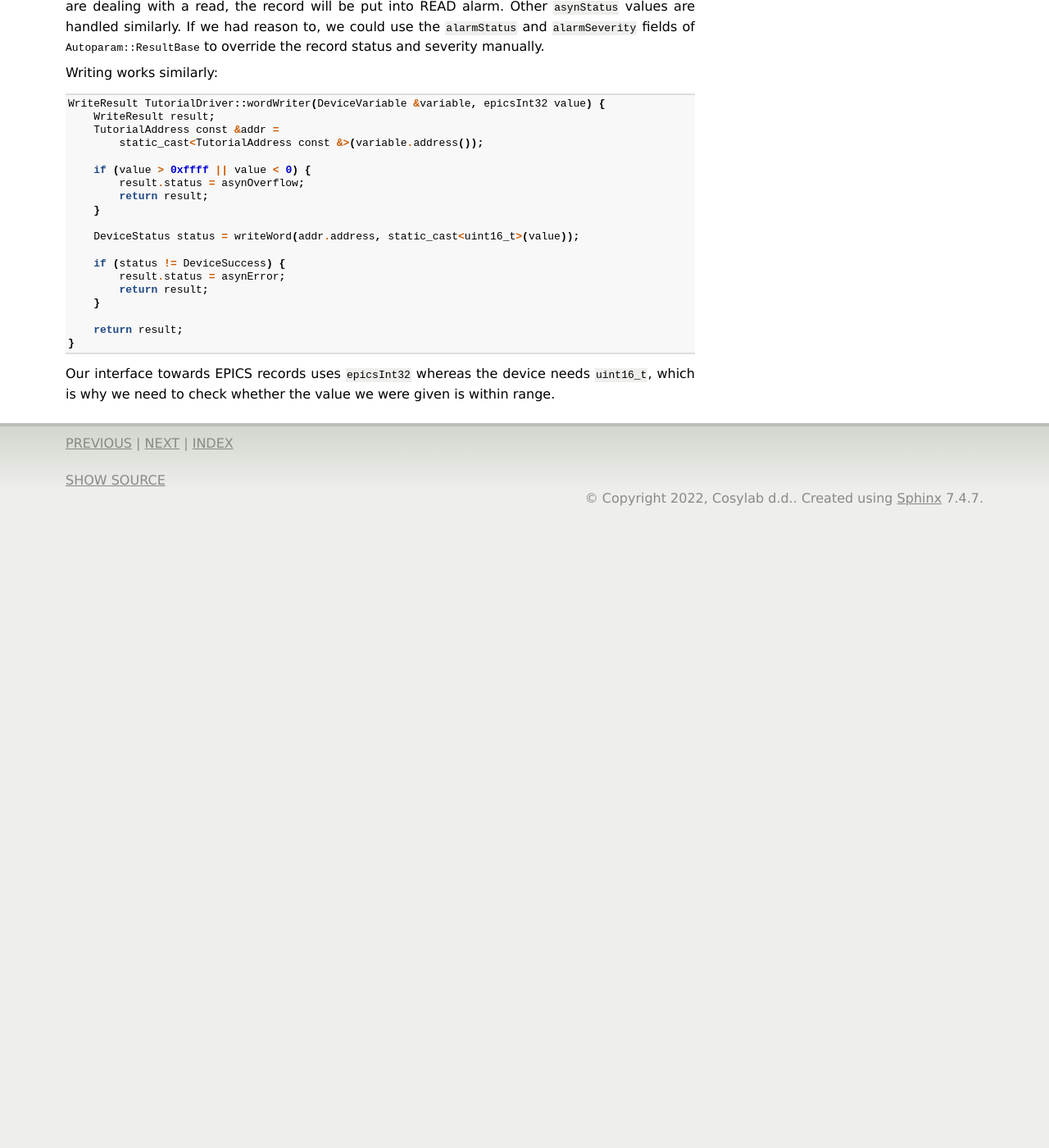
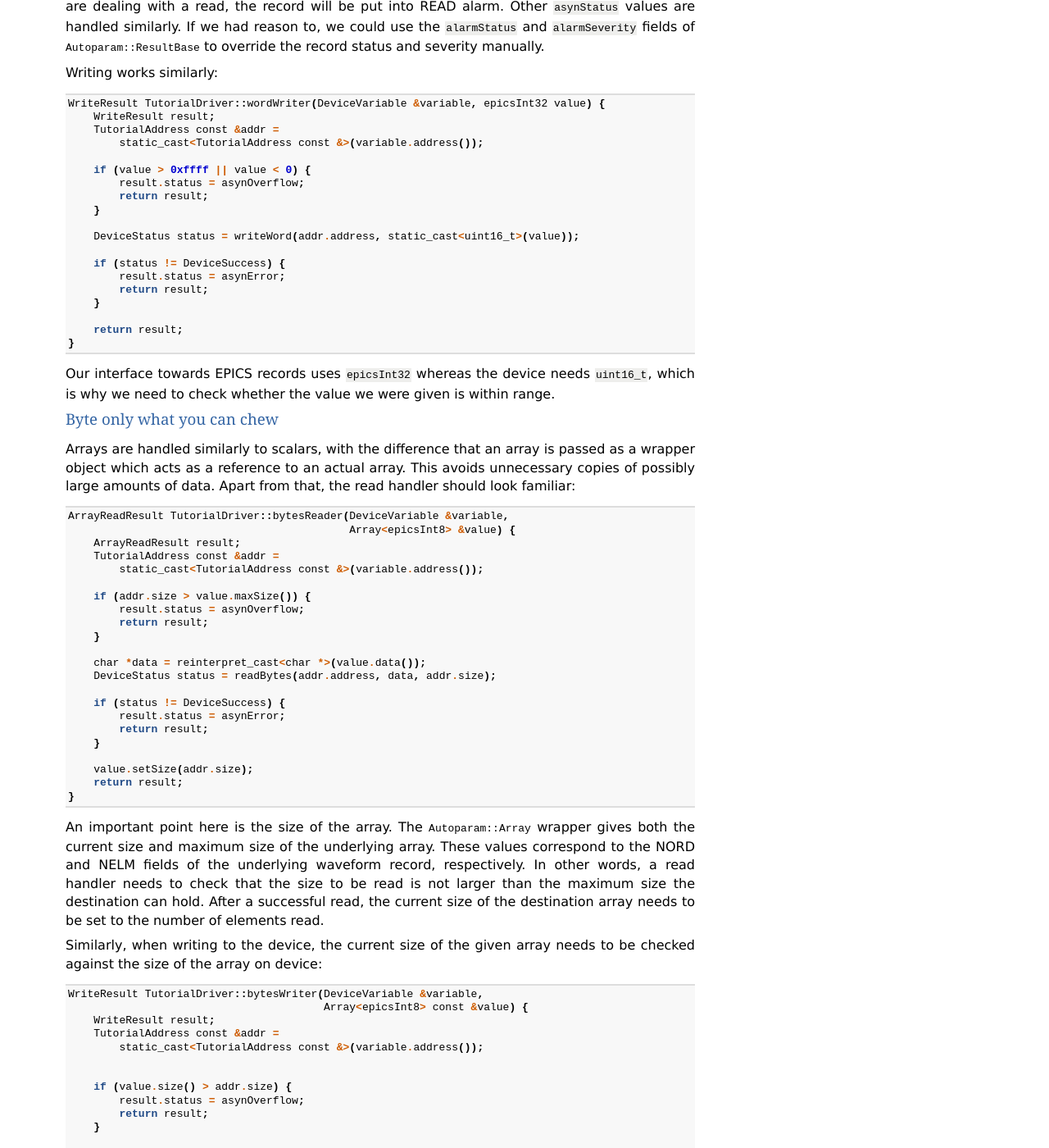
Before and after one commit to Cosylab/autoparamDriver, a Sphinx documentation site: the page built from docs/source/tutorial.rst, in a window 1280 px wide and 1400 px high, scrolled down 7131 px. Shown: the whole window at 82% size. Built offline with Sphinx 7.4.7, drawn with Linux system fonts in a browser that asks for light colours; the version number could not be read and is left out; before the commit the page ends 7761 px from its top, so only the background shows below that; some of the changed text lies outside the part shown.

Commit message:
Tutorial: array handlers

```diff
--- a/docs/source/tutorial.rst
+++ b/docs/source/tutorial.rst
@@ -430,3 +430,91 @@ Writing works similarly::
 
 Our interface towards EPICS records uses ``epicsInt32`` whereas the device needs
 ``uint16_t``, which is why we need to check whether the value we were given is within range.
+
+Byte only what you can chew
+^^^^^^^^^^^^^^^^^^^^^^^^^^^
+
+Arrays are handled similarly to scalars, with the difference that an array is
+passed as a wrapper object which acts as a reference to an actual array. This
+avoids unnecessary copies of possibly large amounts of data. Apart from that,
+the read handler should look familiar::
+
+  ArrayReadResult TutorialDriver::bytesReader(DeviceVariable &variable,
+                                              Array<epicsInt8> &value) {
+      ArrayReadResult result;
+      TutorialAddress const &addr =
+          static_cast<TutorialAddress const &>(variable.address());
+
+      if (addr.size > value.maxSize()) {
+          result.status = asynOverflow;
+          return result;
+      }
+
+      char *data = reinterpret_cast<char *>(value.data());
+      DeviceStatus status = readBytes(addr.address, data, addr.size);
+
+      if (status != DeviceSuccess) {
+          result.status = asynError;
+          return result;
+      }
+
+      value.setSize(addr.size);
+      return result;
+  }
+
+An important point here is the size of the array. The
+:cpp:class:`Autoparam::Array` wrapper gives both the current size and maximum
+size of the underlying array. These values correspond to the NORD and NELM
+fields of the underlying waveform record, respectively. In other words, a read
+handler needs to check that the size to be read is not larger than the maximum
+size the destination can hold. After a successful read, the current size of the
+destination array needs to be set to the number of elements read.
+
+Similarly, when writing to the device, the current size of the given array needs
+to be checked against the size of the array on device::
+
+  WriteResult TutorialDriver::bytesWriter(DeviceVariable &variable,
+                                          Array<epicsInt8> const &value) {
+      WriteResult result;
+      TutorialAddress const &addr =
+          static_cast<TutorialAddress const &>(variable.address());
+
+
+      if (value.size() > addr.size) {
+          result.status = asynOverflow;
+          return result;
+      }
+
+      char const *data = reinterpret_cast<char const *>(value.data());
+      DeviceStatus status = writeBytes(addr.address, data, value.size());
+
+      if (status != DeviceSuccess) {
+          result.status = asynError;
+          return result;
+      }
+
+      return result;
+  }
+
+In the case of the tutorial device, the size of the device array is given as
+part of the address, for both reads and writes. To check the behavior, we can
+use a database such as the following::
+
+  record(waveform, "$(PREFIX):arrin") {
+      field(SCAN, "1 second")
+      field(DTYP, "asynInt8ArrayIn")
+      field(INP, "@asyn($(PORT)) BYTES 0x2234 8")
+      field(FTVL, "CHAR")
+      field(NELM, "10")
+  }
+
+  record(waveform, "$(PREFIX):arrin_fail") {
+      field(SCAN, "1 second")
+      field(DTYP, "asynInt8ArrayIn")
+      field(INP, "@asyn($(PORT)) BYTES 0x3234 18")
+      field(FTVL, "CHAR")
+      field(NELM, "10")
+  }
+
+The first record should work while the second should fail with status of
+HWLIMIT.
```
